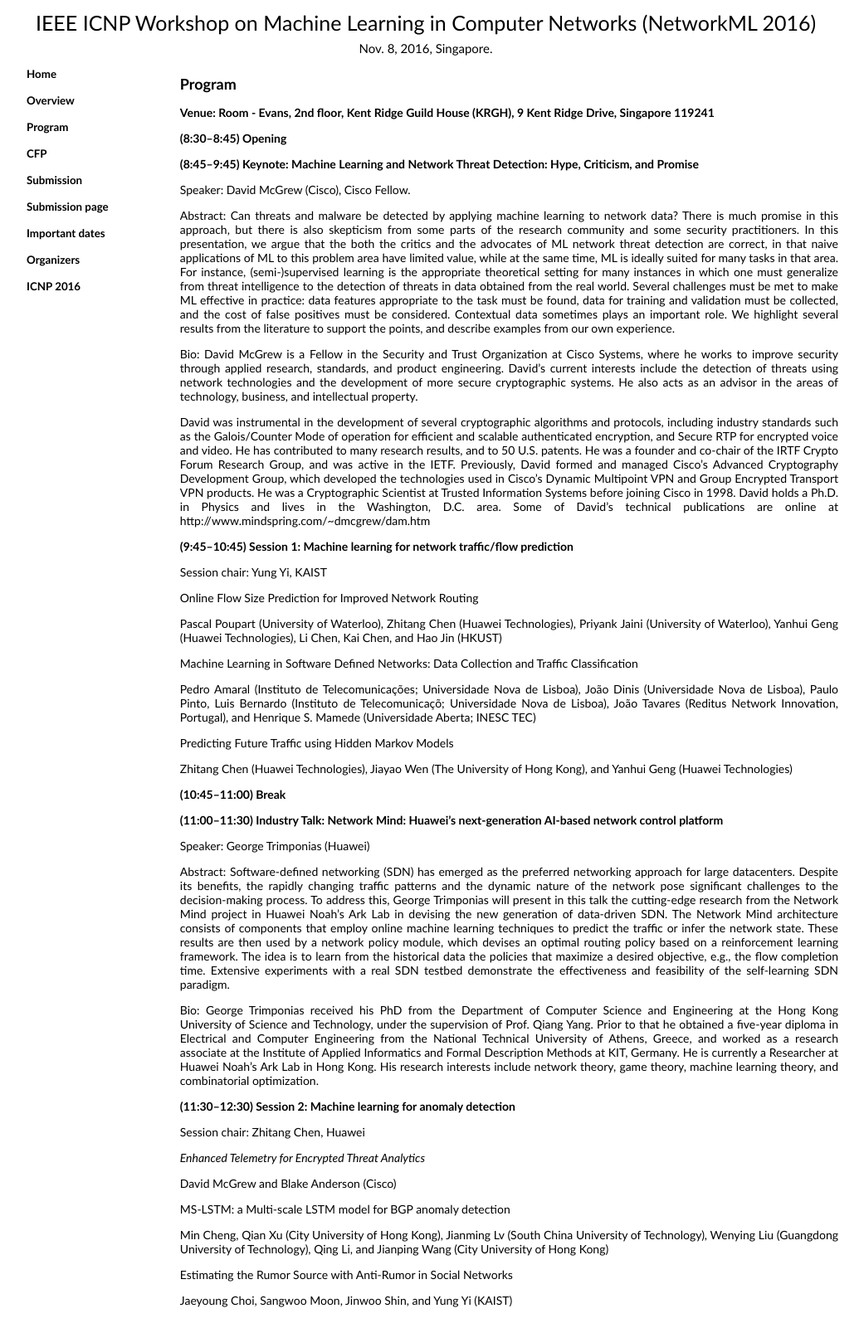
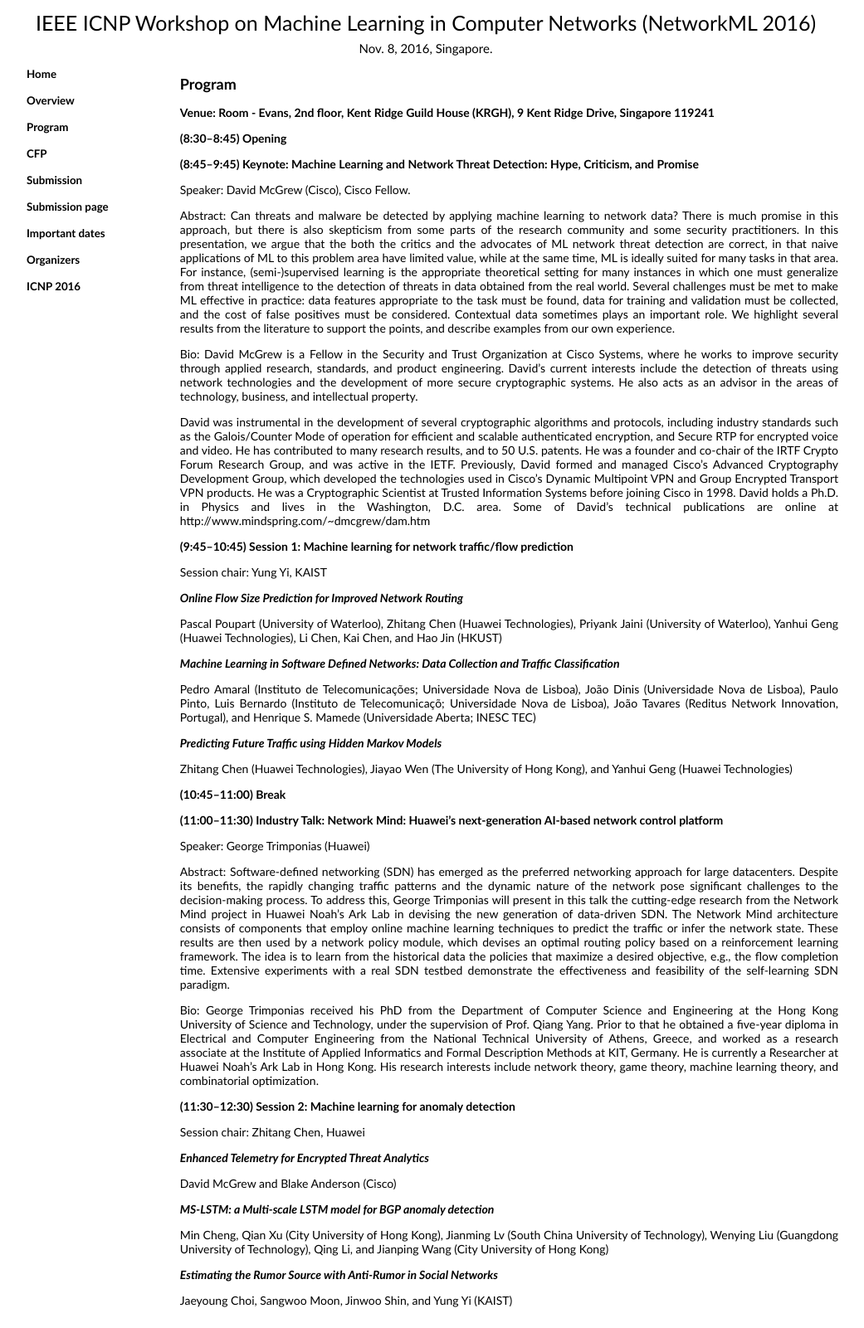
Before and after one commit to networkml/networkml.github.io, a Jekyll site: the page built from program.html, in a window 1280 px wide. Shown: the whole page at 83% size, without its empty margins (127-1168 px from the left). Built offline with Jekyll 4.4.1, drawn with Linux system fonts in a browser that asks for light colours.

Commit message:
formatting

```diff
--- a/_includes/program.md
+++ b/_includes/program.md
@@ -20,15 +20,15 @@ __(9:45--10:45) Session 1: Machine learning for network traffic/flow prediction_
 
 Session chair: Yung Yi, KAIST
 
-Online Flow Size Prediction for Improved Network Routing
+***Online Flow Size Prediction for Improved Network Routing***
 
 Pascal Poupart (University of Waterloo), Zhitang Chen (Huawei Technologies), Priyank Jaini (University of Waterloo), Yanhui Geng (Huawei Technologies), Li Chen, Kai Chen, and Hao Jin (HKUST)
 
-Machine Learning in Software Defined Networks: Data Collection and Traffic Classification
+***Machine Learning in Software Defined Networks: Data Collection and Traffic Classification***
 
 Pedro Amaral (Instituto de Telecomunicações; Universidade Nova de Lisboa), João Dinis (Universidade Nova de Lisboa), Paulo Pinto, Luis Bernardo (Instituto de Telecomunicaçõ; Universidade Nova de Lisboa), João Tavares (Reditus Network Innovation, Portugal), and Henrique S. Mamede (Universidade Aberta; INESC TEC)
 
-Predicting Future Traffic using Hidden Markov Models
+***Predicting Future Traffic using Hidden Markov Models***
 
 Zhitang Chen (Huawei Technologies), Jiayao Wen (The University of Hong Kong), and Yanhui Geng (Huawei Technologies)
 
@@ -47,14 +47,14 @@ __(11:30--12:30) Session 2: Machine learning for anomaly detection__
 
 Session chair: Zhitang Chen, Huawei
 
-_Enhanced Telemetry for Encrypted Threat Analytics_
+***Enhanced Telemetry for Encrypted Threat Analytics***
 
 David McGrew and Blake Anderson (Cisco)
 
-MS-LSTM: a Multi-scale LSTM model for BGP anomaly detection
+***MS-LSTM: a Multi-scale LSTM model for BGP anomaly detection***
 
 Min Cheng, Qian Xu (City University of Hong Kong), Jianming Lv (South China University of Technology), Wenying Liu (Guangdong University of Technology), Qing Li, and Jianping Wang (City University of Hong Kong)
 
-Estimating the Rumor Source with Anti-Rumor in Social Networks
+***Estimating the Rumor Source with Anti-Rumor in Social Networks***
 
 Jaeyoung Choi, Sangwoo Moon, Jinwoo Shin, and Yung Yi (KAIST)
```
